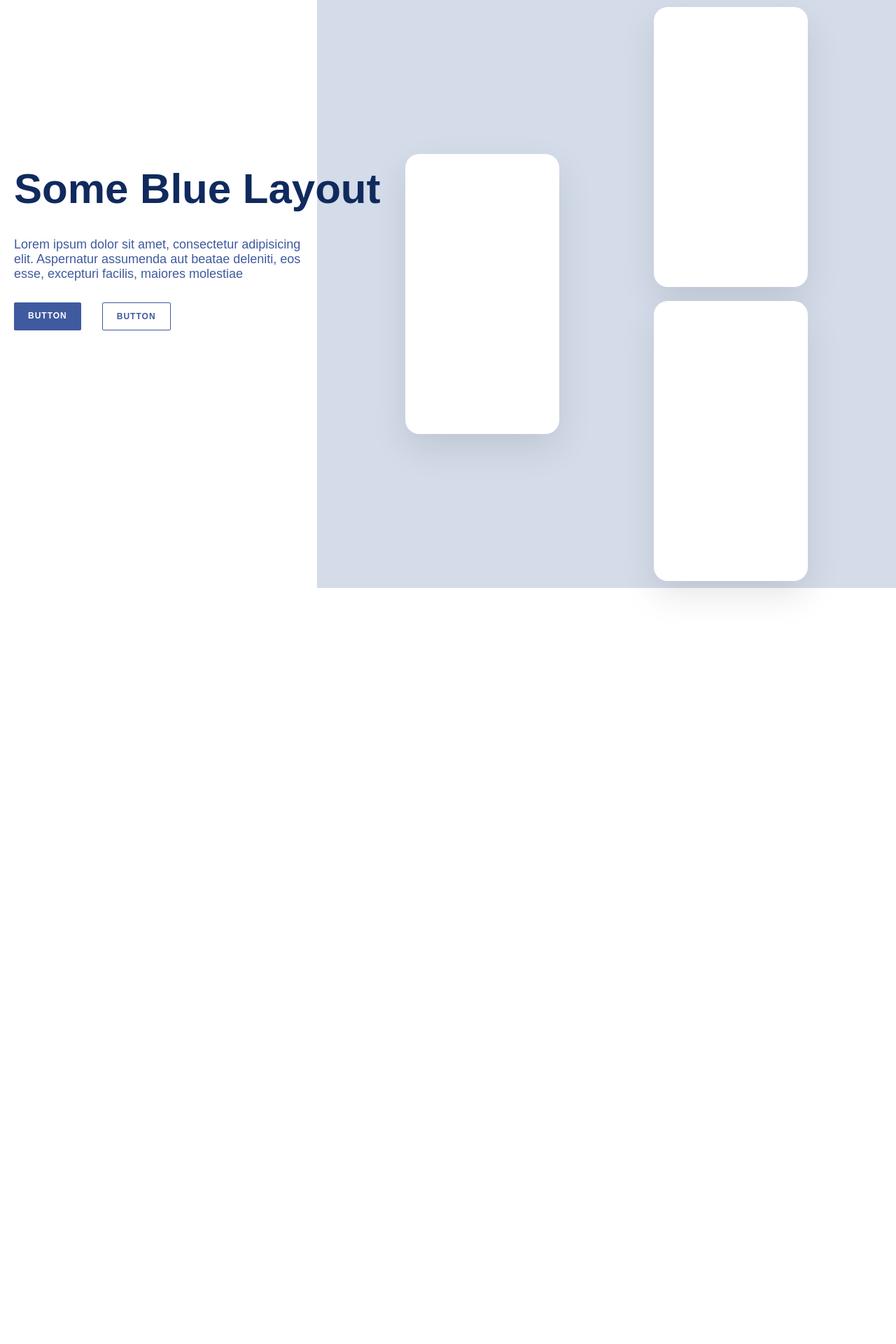
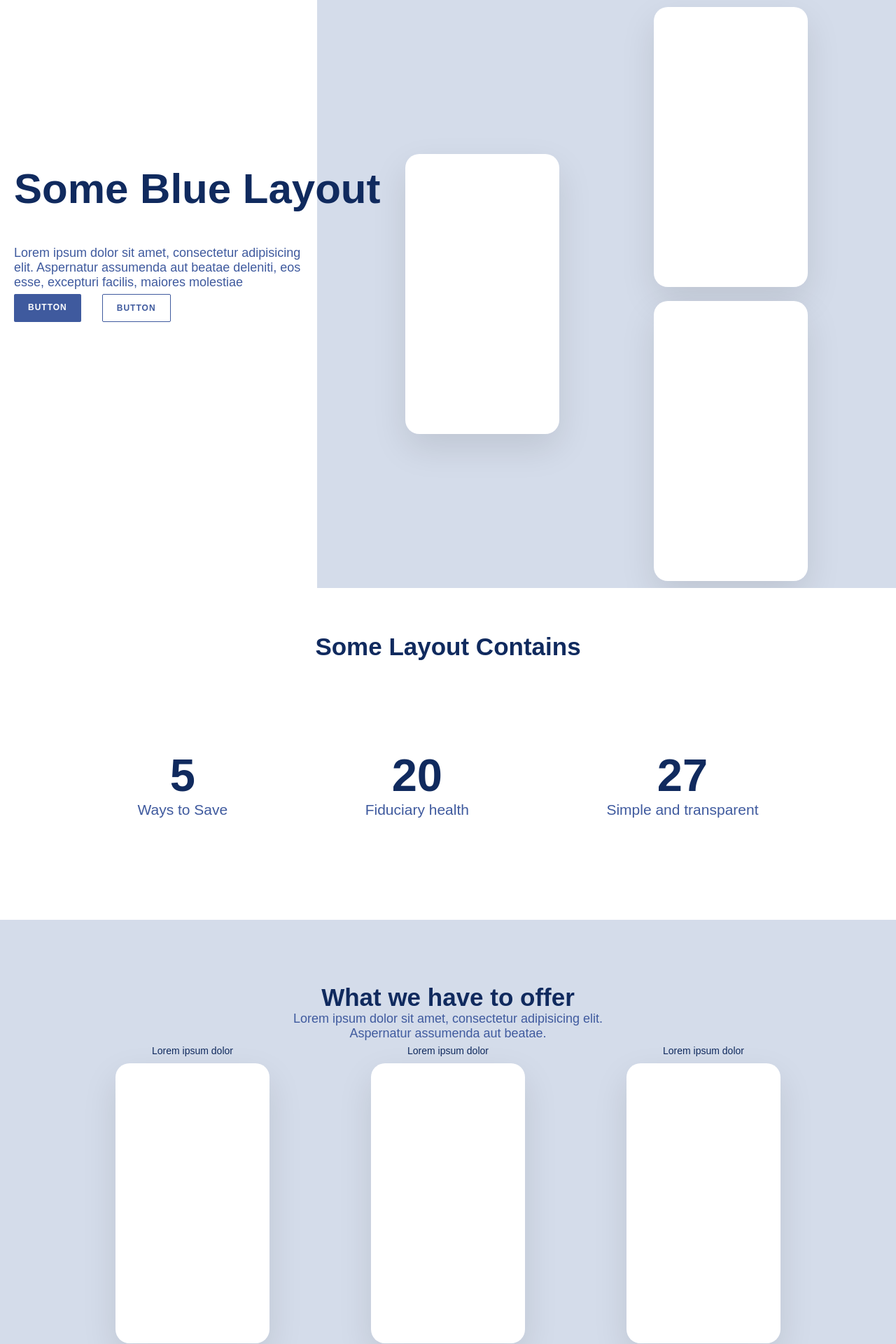
Before and after one commit to VestHQ/animated-layout-test, a Jekyll site: the page built from index.html, in a window 1280 px wide. Shown: the top 1920 px of the page at 70% size. Built offline with Jekyll 4.4.1, drawn with Linux system fonts in a browser that asks for light colours; some web fonts are replaced; before the commit the page ends 900 px from its top, so only the background shows below that; some of the changed text lies outside the part shown.

Commit message:
added third and forth sections

```diff
--- a/_includes/index.html
+++ b/_includes/index.html
@@ -1,8 +1,8 @@
-<main class="main">
+<section class="index">
     <header class="header-section">
-        <h1 class="header">Some Blue Layout</h1>
-        <p class="header__secondary">Lorem ipsum dolor sit amet, consectetur adipisicing elit. Aspernatur assumenda aut beatae deleniti, eos esse, excepturi facilis, maiores molestiae</p>
-        <div class="row">
+        <h1 class="header-primary">Some Blue Layout</h1>
+        <p class="header-tertiary">Lorem ipsum dolor sit amet, consectetur adipisicing elit. Aspernatur assumenda aut beatae deleniti, eos esse, excepturi facilis, maiores molestiae</p>
+        <div class="u-flex">
             <a href="#0" class="btn u-margin-right-small">Button</a>
             <a href="#0" class="btn btn--1">Button</a>
         </div>
@@ -15,4 +15,98 @@
             <div class="phone"></div>
         </div>
     </aside>
-</main>
+</section>
+
+<!--section 2-->
+<section data-aos="fade-up">
+    <h2 class="header-secondary">Some Layout Contains</h2>
+    <div class="numbers">
+        <div class="col">
+            <h3 class="numbers__number" data-aos="fade-up" >5</h3>
+            <h4 class="numbers__text">Ways to Save</h4>
+        </div>
+        <div class="col">
+            <h3 class="numbers__number" data-aos="fade-up" >20</h3>
+            <h4 class="numbers__text">Fiduciary health</h4>
+        </div>
+        <div class="col">
+            <h3 class="numbers__number" data-aos="fade-up" >27</h3>
+            <h4 class="numbers__text">Simple and transparent</h4>
+        </div>
+    </div>
+</section>
+
+<!--section 3-->
+<section data-aos="fade-up" class="offer">
+    <h3 class="header-secondary">What we have to offer</h3>
+    <p class="header-tertiary" data-aos="fade-up">Lorem ipsum dolor sit amet, consectetur adipisicing elit.<br> Aspernatur assumenda aut beatae.</p>
+
+    <div class="row u-margin-bottom-mid" data-aos="fade-up">
+        <div class="col">
+            <span class="phone-text">Lorem ipsum dolor</span>
+            <div class="phone"></div>
+        </div>
+        <div class="col">
+            <span class="phone-text">Lorem ipsum dolor</span>
+            <div class="phone"></div>
+        </div>
+        <div class="col">
+            <span class="phone-text">Lorem ipsum dolor</span>
+            <div class="phone"></div>
+        </div>
+    </div>
+
+    <div class="row" data-aos="fade-up">
+        <div class="col">
+            <span class="phone-text">Lorem ipsum dolor</span>
+            <div class="phone"></div>
+        </div>
+        <div class="col">
+            <span class="phone-text">Lorem ipsum dolor</span>
+            <div class="phone"></div>
+        </div>
+        <div class="col">
+            <span class="phone-text">Lorem ipsum dolor</span>
+            <div class="phone"></div>
+        </div>
+    </div>
+</section>
+
+<section class="paragraphs" data-aos="fade-up">
+    <div class="col">
+        <div class="col--1">
+            <h3 class="header-tertiary">Harbor's all-in-one 401(k)</h3>
+            <p class="header-forth">Plan increases participation, retention, and engagement</p>
+        </div>
+        <div class="col--1">
+            <h3 class="header-tertiary">We help employees navigate debt</h3>
+            <p class="header-forth">Time constraints, and complexity to improve retirement outcomes</p>
+        </div>
+        <div class="col--1">
+            <h3 class="header-tertiary"> For employers, we reduce liability</h3>
+            <p class="header-forth">Fees, and errors so you can focus on work that matters.</p>
+        </div>
+        <div class="col--1">
+            <h3 class="header-tertiary">Our platform will help retain</h3>
+            <p class="header-forth">engage, and increase the fiduciary health of your company.</p>
+        </div>
+    </div>
+    <div class="col">
+        <div class="col--1">
+            <h3 class="header-tertiary">We are fiduciaries that help you</h3>
+            <p class="header-forth">We are fiduciaries that help you manage your compliance risks.</p>
+        </div>
+        <div class="col--1">
+            <h3 class="header-tertiary">Simple, transparent, and inclusive pricing</h3>
+            <p class="header-forth">Companies pay $125 per month and employees pay 0.5% of their account</p>
+        </div>
+        <div class="col--1">
+            <h3 class="header-tertiary">Our clients love our work.</h3>
+            <p class="header-forth">We take the time to specially design and plan for them </p>
+        </div>
+        <div class="col--1">
+            <h3 class="header-tertiary">Increase their retirement savings</h3>
+            <p class="header-forth">fees, and errors so you can focus on work that matters</p>
+        </div>
+    </div>
+</section>
--- a/_layouts/index.html
+++ b/_layouts/index.html
@@ -2,10 +2,14 @@
 <html lang="en">
 <head>
     {% include meta.html %}
+    <link href="https://unpkg.com/aos@2.3.1/dist/aos.css" rel="stylesheet">
 </head>
 <body>
 
 {% include index.html %}
-
+<script src="https://unpkg.com/aos@2.3.1/dist/aos.js"></script>
+<script>
+    AOS.init();
+</script>
 </body>
 </html>
--- a/_sass/1-base/utilities.scss
+++ b/_sass/1-base/utilities.scss
@@ -1,3 +1,9 @@
 .u-margin-right-small {
   margin-right: 3rem;
 }
+.u-flex {
+  display: flex;
+}
+.u-margin-bottom-mid {
+  margin-bottom: 4rem;
+}
--- a/_sass/2-modules/2-modules-dir.scss
+++ b/_sass/2-modules/2-modules-dir.scss
@@ -1,2 +1,3 @@
 @import "index";
+@import "header";
 @import "buttons";
--- /dev/null
+++ b/_sass/2-modules/header.scss
@@ -0,0 +1,34 @@
+.header-primary {
+  font-family: "Avenir Next", Chivo, sans-serif;
+  color: $dark-blue;
+  font-size: 6rem;
+
+  @include respond(l-screen) {
+    position: absolute;
+    margin-left: 2rem;
+    top: 28%; left: 0;
+    z-index: 1;
+    width: 100%;
+  }
+}
+.header-secondary {
+  font-family: "Avenir Next", Chivo, sans-serif;
+  color: $dark-blue;
+  font-size: 3.5rem;
+  text-align: center;
+  margin: 5% auto 0;
+}
+.header-tertiary {
+  font-size: 1.8rem;
+  color: $cold-blue;
+  margin-bottom: .6rem;
+}
+.header-forth {
+  font-size: 1.6rem;
+  color: $dark-blue;
+}
+.phone-text {
+  font-family: "Avenir Next", Chivo, sans-serif;
+  color: $dark-blue;
+  font-size: 1.4rem;
+}
--- a/_sass/2-modules/index.scss
+++ b/_sass/2-modules/index.scss
@@ -1,8 +1,9 @@
-.main {
+.index {
   height: 100%;
   display: flex;
   font-family: "Avenir Next", Chivo, sans-serif;
   position: relative;
+  overflow-x: hidden;
 
   @include respond(xl-phone){
     flex-direction: column;
@@ -15,25 +16,6 @@
     flex-direction: column;
     justify-content: center;
     margin: 2rem;
-
-
-    .header {
-      color: $dark-blue;
-      font-size: 6rem;
-
-      @include respond(l-screen) {
-        position: absolute;
-        margin-left: 2rem;
-        top: 28%; left: 0;
-        z-index: 1;
-        width: 100%;
-      }
-      &__secondary {
-        font-size: 1.8rem;
-        color: $cold-blue;
-        margin-bottom: 3rem;
-      }
-    }
 
     @include respond(xl-phone){
       width: 66.666%;
@@ -48,6 +30,34 @@
     display: flex;
     justify-content: space-evenly;
 
+    @include respond(xl-phone){
+      width: 100%;
+    }
+  }
+}
+.col {
+  display: flex;
+  flex-direction: column;
+  justify-content: center;
+
+  &--1{
+    width: 50%;
+    align-self: center;
+    margin-bottom: 2.4rem;
+  }
+}
+.icon {
+  width: 3rem;
+  height: 3rem;
+  background-color: $light2-blue;
+  border: 1px solid $mid-blue;
+  border-radius: 5rem;
+}
+
+.row {
+  display: flex;
+  justify-content: space-evenly;
+}
 .phone {
   width: 22rem;
   height: 40rem;
@@ -65,16 +75,39 @@
     height: 35rem;
   }
 }
-    @include respond(xl-phone){
-      width: 100%;
+
+
+.numbers {
+  font-family: "Avenir Next", Chivo, sans-serif;
+  display: flex;
+  justify-content: space-evenly;
+  height: 35rem;
+
+  &__number {
+    align-self: center;
+    color: $dark-blue;
+    font-size: 6.5rem;
+  }
+  &__text {
+    color: $cold-blue;
+    font-size: 2.1rem;
+    font-weight: 500;
   }
 }
+
+.offer {
+  font-family: "Avenir Next", Chivo, sans-serif;
+  height: 100%;
+  padding: 3rem;
+  background-color: $mid-blue;
+  margin: 2rem auto;
+  text-align: center;
 }
-.col {
+.paragraphs {
+  font-family: "Avenir Next", Chivo, sans-serif;
+  height: 100%;
+  padding: 3rem;
+
   display: flex;
-  flex-direction: column;
   justify-content: space-around;
 }
-.row {
-  display: flex;
-}
```
Lines whose indentation alone changed are shown as unchanged.
